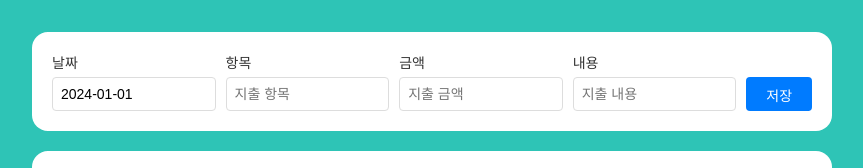
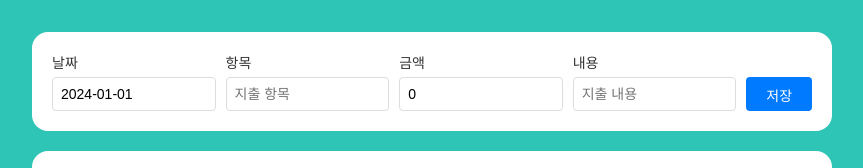
Before and after one commit to hb9901/CheckBook, a React (Vite) app: page / in a window 1280 px wide. Shown: the top 168 px of the page, without its empty margins (208-1071 px from the left). Built offline with nearby package versions, Linux system fonts and the light colour scheme.

Commit message:
fix: Number 형 변환 위치 변경

```diff
--- a/src/components/Expenditure/Expenditure.jsx
+++ b/src/components/Expenditure/Expenditure.jsx
@@ -24,7 +24,7 @@ function Expenditure() {
       ...expenditure,
       date: dateRef.current.value,
       item: itemRef.current.value,
-      amount: Number(amountRef.current.value),
+      amount: amountRef.current.value,
       description: descriptionRef.current.value,
     };
 
@@ -68,7 +68,7 @@ function Expenditure() {
         <Input
           ref={amountRef}
           type="number"
-          defaultValue={expenditure.amount}
+          defaultValue={Number(expenditure.amount)}
           data-type="amount"
           placeholder="지출 금액"
         />
--- a/src/components/InputForm/InputForm.jsx
+++ b/src/components/InputForm/InputForm.jsx
@@ -12,7 +12,7 @@ function InputForm() {
     setExpenditure((prev) => {
       return {
         ...prev,
-        [target.dataset.type]: target.dataset.type === "amount" ? Number(target.value): target.value,
+        [target.dataset.type]: target.value,
       };
     });
   };
@@ -60,7 +60,7 @@ function InputForm() {
             id="amount"
             data-type="amount"
             placeholder="지출 금액"
-            value={expenditure.amount}
+            value={Number(expenditure.amount)}
             onChange={handleChangeInput}
           />
         </InputWrapper>
```
